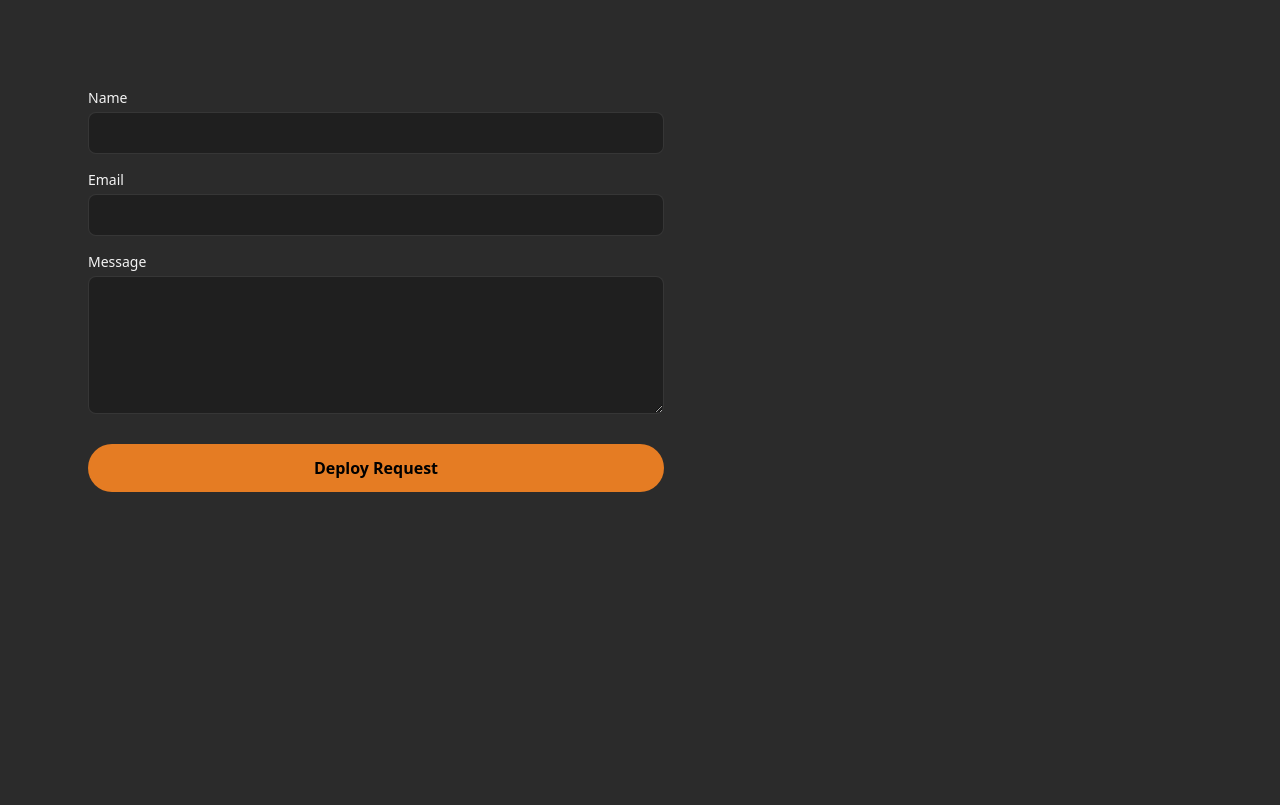
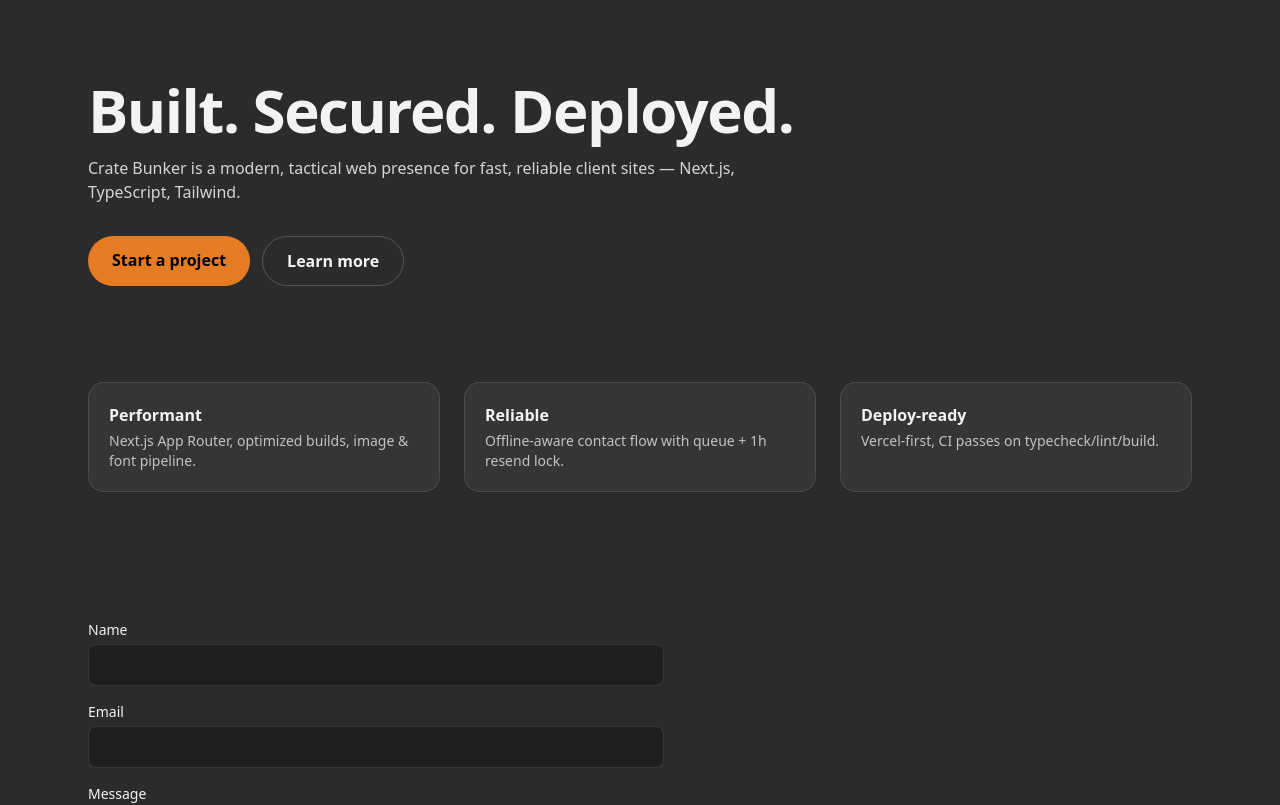
Before and after one commit to Davis86t/crate-bunker, a Next.js app: page / in a window 1280 px wide. Shown: the top 805 px of the page. Built offline with nearby package versions, Linux system fonts and the light colour scheme; no server answers.

Commit message:
fix: restore landing hero + features on home page

```diff
--- a/app/page.tsx
+++ b/app/page.tsx
@@ -27,8 +27,55 @@
       <Banner />
 
       {/* HERO */}
-      {/* … existing hero content … */}
+      <section className="mx-auto max-w-6xl px-6 pt-20 pb-14">
+        <h1 className="text-4xl md:text-6xl font-extrabold tracking-tight">
+          Built. Secured. Deployed.
+        </h1>
+        <p className="mt-4 max-w-2xl text-white/80">
+          Crate Bunker is a modern, tactical web presence for fast, reliable
+          client sites — Next.js, TypeScript, Tailwind.
+        </p>
+        <div className="mt-8 flex gap-3">
+          <a
+            href="#contact"
+            className="rounded-full bg-[#E57C23] px-6 py-3 font-semibold text-black"
+          >
+            Start a project
+          </a>
+          <a
+            href="/sitemap.xml"
+            className="rounded-full border border-white/20 px-6 py-3 font-semibold"
+          >
+            Learn more
+          </a>
+        </div>
+      </section>
 
+      {/* FEATURES */}
+      <section className="mx-auto max-w-6xl px-6 py-10 grid gap-6 md:grid-cols-3">
+        {[
+          {
+            t: "Performant",
+            d: "Next.js App Router, optimized builds, image & font pipeline.",
+          },
+          {
+            t: "Reliable",
+            d: "Offline-aware contact flow with queue + 1h resend lock.",
+          },
+          {
+            t: "Deploy-ready",
+            d: "Vercel-first, CI passes on typecheck/lint/build.",
+          },
+        ].map((f) => (
+          <div
+            key={f.t}
+            className="rounded-2xl border border-white/10 p-5 bg-white/5"
+          >
+            <h3 className="font-semibold">{f.t}</h3>
+            <p className="mt-1 text-sm text-white/70">{f.d}</p>
+          </div>
+        ))}
+      </section>
       {/* CONTACT */}
       <section id="contact" className="mx-auto max-w-6xl px-6 py-16">
         {/* ContactForm handles offline queue, 1h lock, and URL-based feedback */}
```
